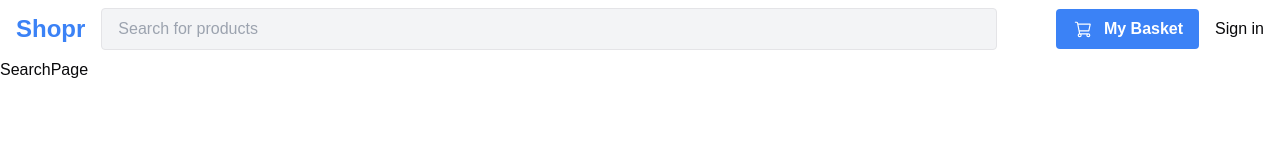
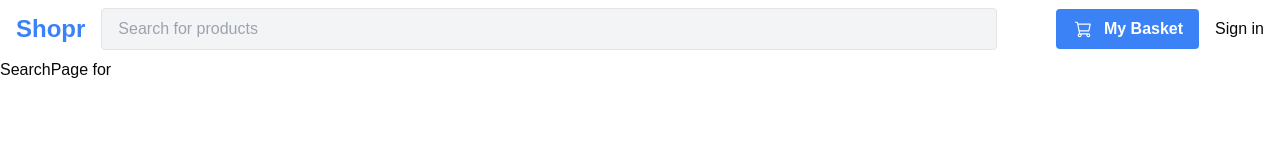
Before and after one commit to reynaroma/full-stack, a Next.js app in the folder ecommerce/: page /search in a window 1280 px wide. Shown: the top 160 px of the page. Built offline with nearby package versions, Linux system fonts and the light colour scheme; no server answers.

Commit message:
Implement query extraction from searchParams

```diff
--- a/ecommerce/app/(store)/search/page.tsx
+++ b/ecommerce/app/(store)/search/page.tsx
@@ -1,9 +1,15 @@
-import React from 'react'
+async function SearchPage({
+  searchParams,
+}: {
+  searchParams: {
+    query: string;
+  };
+}) {
 
-function SearchPage() {
+  const { query } = await searchParams;
   return (
     <div>
-      SearchPage
+      SearchPage for {query}
     </div>
   )
 }
```
